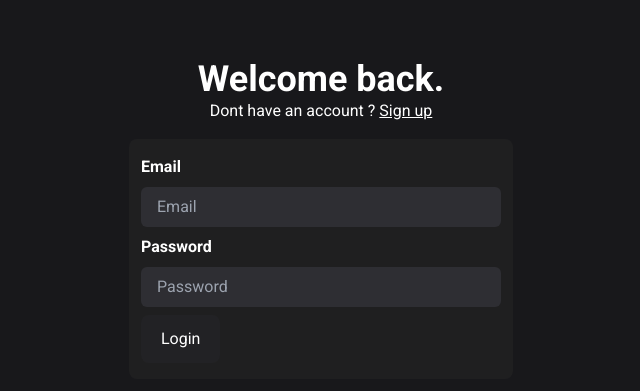
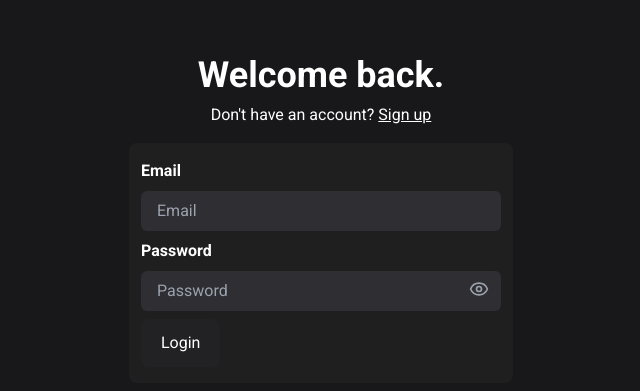
Before and after one commit to Ashishlakhimale23/Blogwebsite, a React (Vite) app in the folder frontend/: page /login in a window 1280 px wide. Shown: the part 181-572 px from the top of the page, without its empty margins (319-959 px from the left). Built offline with nearby package versions, Linux system fonts and the light colour scheme.

Commit message:
show password

```diff
--- a/frontend/src/page/BlogPage.jsx
+++ b/frontend/src/page/BlogPage.jsx
@@ -25,7 +25,6 @@ function BlogPage(){
           setLoading(true)
             await api.get('/blog',{params:{BlogLink}}).
             then((resp)=>{
-              console.log(resp.data.blog)
                 setBlog((prevBlog)=>({
                     ...prevBlog,
                     blogtitle:resp.data.blog.title,
--- a/frontend/src/page/edituserinfo.jsx
+++ b/frontend/src/page/edituserinfo.jsx
@@ -51,10 +51,8 @@ const {
 
   useEffect(() => {
     async function fetchuserinfo() {
-      await api.post("/getotheruserinfo",{Username:admin})
+      await api.get("/getotheruserinfo",{params:{Username:admin}})
         .then((response) => {
-          console.log(response);
-          console.log("its not setting the info ");
           setInfo({
             _id: response.data.userinfo._id,
             username: response.data.userinfo.username,
--- a/frontend/src/page/login.jsx
+++ b/frontend/src/page/login.jsx
@@ -1,10 +1,10 @@
 import axios from "axios";
 import { useCallback, useContext, useEffect, useState } from "react";
 import { useNavigate } from "react-router-dom";
-import { Toaster,toast } from "react-hot-toast";
+import {toast } from "react-hot-toast";
 import Joi from "joi";
+import { Eye,EyeOff} from "lucide-react";
 import { Authcontext } from "../context/context";
-
 
 
 function Login() {
@@ -12,6 +12,10 @@ function Login() {
   const [email, setEmail] = useState("");
   const [password, setPassword] = useState("");
   const { logged, setLogged } = useContext(Authcontext);
+  const [validationError, setValidationError] = useState(false);
+  const [show, setShow] = useState(false);
+
+
   const schema = Joi.object({
     email: Joi.string().email({
       minDomainSegments: 2,
@@ -19,107 +23,125 @@ function Login() {
     }),
     password: Joi.string().pattern(
       new RegExp(
-        "^(?=.*[a-zA-Z0-9])(?=.*[!@#$%^&*()_+])[a-zA-Z0-9!@#$%^&*()_+]{3,30}$"
+        "^(?=.*[A-Za-z])(?=.*\\d)(?=.*[@$!%*#?&])[A-Za-z\\d@$!%*#?&]{8,25}$"
       )
     ),
   });
 
-  const handelsubmit = useCallback(
+  const handleSubmit = useCallback(
     async (e) => {
       e.preventDefault();
+      setValidationError(false);
+
       const userInput = {
-        email: email,
+        email: email.trim(),
         password: password,
       };
-      const result = schema.validate(userInput, { abortEarly: false });
 
-      if (Object.keys(result).includes("error")) {
-        return toast.error("Validation error");
+      if (!userInput.email) {
+        toast.error("Enter the email");
+        return;
       }
-      if (!email.length) {
-        return toast.error("Enter the email");
-      }
-      if (!password.length) {
-        return toast.error("Enter the password");
+      if (!userInput.password) {
+        toast.error("Enter the password");
+        return;
       }
 
-      await axios
-        .post(`${process.env.BASE_URL}/login`, userInput)
-        .then((response) => {
-          if (Object.keys(response.data).includes("token")) {
+      try {
+        const { error } = schema.validate(userInput, { abortEarly: false });
+        if (error) {
+          setValidationError(true);
+          return;
+        }
+
+        const response = await axios.post(
+          `${process.env.BASE_URL}/login`,
+          userInput
+        );
+
+        if (response.data.token) {
           localStorage.setItem("authtoken", response.data.token);
           localStorage.setItem("refreshtoken", response.data.refreshtoken);
           setLogged(true);
         }
-        })
-        .catch((error) => {
-          const respdata = error.response.data;
-          const respkeys = Object.keys(respdata);
+      } catch (error) {
+        const errorMessage = error.response?.data;
 
-          if (respkeys.includes("User not found")) {
-            return toast.error("user not found");
+        if (errorMessage?.["User not found"]) {
+          toast.error("User not found");
+        } else if (errorMessage?.["Incorrect password"]) {
+          toast.error("Incorrect password");
+        } else {
+          toast.error("An error occurred");
         }
-          if (respkeys.includes("Incorrect password")) {
-            return toast.error("Incorrrect password");
       }
-          if (respkeys.includes("Internal server error")) {
-            return toast.error("An Error occured");
-          }
-        });
     },
-    [email, password]
+    [email, password, schema, setLogged]
   );
 
   useEffect(() => {
     if (logged) {
       navigate("/home");
     }
-  }, [logged]);
+  }, [logged, navigate]);
   return (
-    <>
-      <div className="min-h-screen flex flex-col justify-center text-white font-display">
-        <form
-          action=""
-          className=" relative sm:w-96 mx-auto text-center"
-          onSubmit={handelsubmit}
-        >
-          <label className="text-4xl font-bold block">Welcome back.</label>
-          <label htmlFor="">
-            Dont have an account ?{" "}
+    <div className="min-h-screen flex flex-col justify-center text-white font-display p-4">
+      <form className="sm:w-96 mx-auto text-center" onSubmit={handleSubmit}>
+        <h1 className="text-4xl font-bold block mb-2">Welcome back.</h1>
+        <p>
+          Don't have an account?{" "}
           <a href="/signin" className="underline hover:text-silver">
             Sign up
           </a>
+        </p>
+
+        <div className="mt-4 w-full rounded-lg bg-neutral-800/50">
+          <div className="px-3 py-4">
+            <label htmlFor="email" className="block font-semibold text-left">
+              Email
             </label>
-          <div className="mt-4 rounded-lg bg-neutral-800/50">
-            <div className="px-3 py-4">
-              <label className="block font-semibold text-left">Email</label>
             <input
+              id="email"
               type="email"
               placeholder="Email"
-                className="mt-2  hover:outline-none focus:outline-none bg-zinc-700/50 w-full h-5 rounded-md px-4 py-5"
+              className="mt-2 hover:outline-none focus:outline-none bg-zinc-700/50 w-full h-5 rounded-md px-4 py-5"
               value={email}
-                onChange={(e) => {
-                  setEmail(e.target.value);
-                }}
+              onChange={(e) => setEmail(e.target.value)}
             />
 
-              <label className="block mt-2  font-semibold text-left">
+            <label htmlFor="password" className="block mt-2 font-semibold text-left">
               Password
             </label>
+            <div className="relative w-full">
               <input
-                type="password"
+                id="password"
+                type={show ? "text" : "password"}
                 placeholder="Password"
-                className="mt-2  hover:outline-none focus:outline-none text-white bg-zinc-700/50  w-full h-5 bg-white rounded-md px-4 py-5"
+                className="mt-2 hover:outline-none focus:outline-none text-white bg-zinc-700/50 w-full h-5 rounded-md px-4 py-5"
                 value={password}
-                onChange={(e) => {
-                  setPassword(e.target.value);
-                }}
+                onChange={(e) => setPassword(e.target.value)}
               />
+              <button
+                type="button"
+                className="absolute right-3 top-4 text-gray-400 hover:text-white"
+                onClick={() => setShow(!show)}
+              >
+                {show ? <EyeOff size={20} /> : <Eye size={20} />}
+              </button>
+            </div>
+
+            {validationError && (
+              <p className="text-red-400/50 text-sm mt-2 text-left">
+                Password must be 8-25 characters long, include at least one letter,
+                one digit, and one special character
+              </p>
+            )}
 
             <div className="flex justify-between items-baseline">
               <button
                 type="submit"
-                  className=" px-5 py-3 mt-2 rounded-lg bg-zinc-800/50 hover:bg-zinc-700/50 text-white hover:text-white"
+                className="px-5 py-3 mt-2 rounded-lg bg-zinc-800/50 hover:bg-zinc-700/50
+                          text-white hover:text-white transition-colors"
               >
                 Login
               </button>
@@ -128,7 +150,7 @@ function Login() {
         </div>
       </form>
     </div>
-    </>
   );
 }
+
 export default Login;
--- a/frontend/src/page/manageblogs.jsx
+++ b/frontend/src/page/manageblogs.jsx
@@ -15,7 +15,6 @@ function ManageBlogs(){
  useEffect(() => {
     const fetchblogs = async () => {
       const response = await api.get("/getuserblogs")
-      console.log(response)
       if(response.status == 200){
         setBlogs(response.data.blogs.blogs)
         setLoading(false)
--- a/frontend/src/page/signin.jsx
+++ b/frontend/src/page/signin.jsx
@@ -1,7 +1,8 @@
 import { useCallback, useContext, useEffect, useState } from "react";
 import {  useNavigate } from "react-router-dom";
-import {Toaster,toast} from "react-hot-toast"
+import {toast} from "react-hot-toast"
 import { Authcontext } from "../context/context";
+import { Eye,EyeOff } from "lucide-react";
 import joi from "joi"
 import axios from "axios";
 
@@ -15,7 +16,7 @@ function Signin() {
       .string()
       .pattern(
         new RegExp(
-          "^(?=.*[a-zA-Z0-9])(?=.*[!@#$%^&*()_+])[a-zA-Z0-9!@#$%^&*()_+]{3,30}$"
+          "^(?=.*[A-Za-z])(?=.*\\d)(?=.*[@$!%*#?&])[A-Za-z\\d@$!%*#?&]{8,25}$"
         )
       ),
   });
@@ -25,7 +26,8 @@ function Signin() {
   const [email, setEmail] = useState("");
   const [username, setUsername] = useState("");
   const [password, setPassword] = useState("");
-  const [file, setFile] = useState(null);
+  const [validationError,setValidationError] = useState(false)
+  const [show,setShow] = useState(false)
 
   const handelsubmit = useCallback(
     async (e) => {
@@ -51,7 +53,7 @@ function Signin() {
 
         const result = schema.validate(userInput, { abortEarly: false });
         if (Object.keys(result).includes("error")) {
-          return toast.error("Validation error");
+          setValidationError(true)
         }
 
         await axios
@@ -103,11 +105,11 @@ function Signin() {
 
   return (
     <>
-      <div className="font-display min-h-screen flex flex-col text-white justify-center">
+      <div className="font-display min-h-screen flex flex-col text-white justify-center p-4">
         <form
           action=""
           onSubmit={handelsubmit}
-          className=" relative sm:w-96 mx-auto text-center"
+          className=" sm:w-96 mx-auto text-center"
         >
 
           <label className="text-4xl font-bold block">Join the Community</label>
@@ -139,13 +141,24 @@ function Signin() {
               <label className="block mt-2 font-semibold text-left">
                 Password
               </label>
+              <div className="relative w-full">
               <input
-                type="password"
+                type={show ? "text" : "password"}
                 placeholder="Password"
                 className="mt-2 w-full h-5 rounded-md px-4 py-5 mb-2 outline-none bg-zinc-700/50"
                 value={password}
                 onChange={(e) => setPassword(e.target.value)}
               />
+              <button
+                type="button"
+                className="absolute right-3 top-4 text-gray-400 hover:text-white"
+                onClick={() => setShow(!show)}
+              >
+                {show ? <EyeOff size={20}  /> : <Eye size={20} />}
+              </button>
+</div>
+              <p className={ !validationError ? `hidden ` :"block text-start text-red-400/50"}>Password must be 8-25 characters long, include at least one letter,
+                one digit, and one special character</p>
 
               <div className="flex justify-between items-baseline">
                 <button
```
Also changed, not shown: frontend/src/page/createpost.jsx (+9 -8 lines), 1 other file (tests, documents, lock files or other folders). Lines whose indentation alone changed are shown as unchanged.
